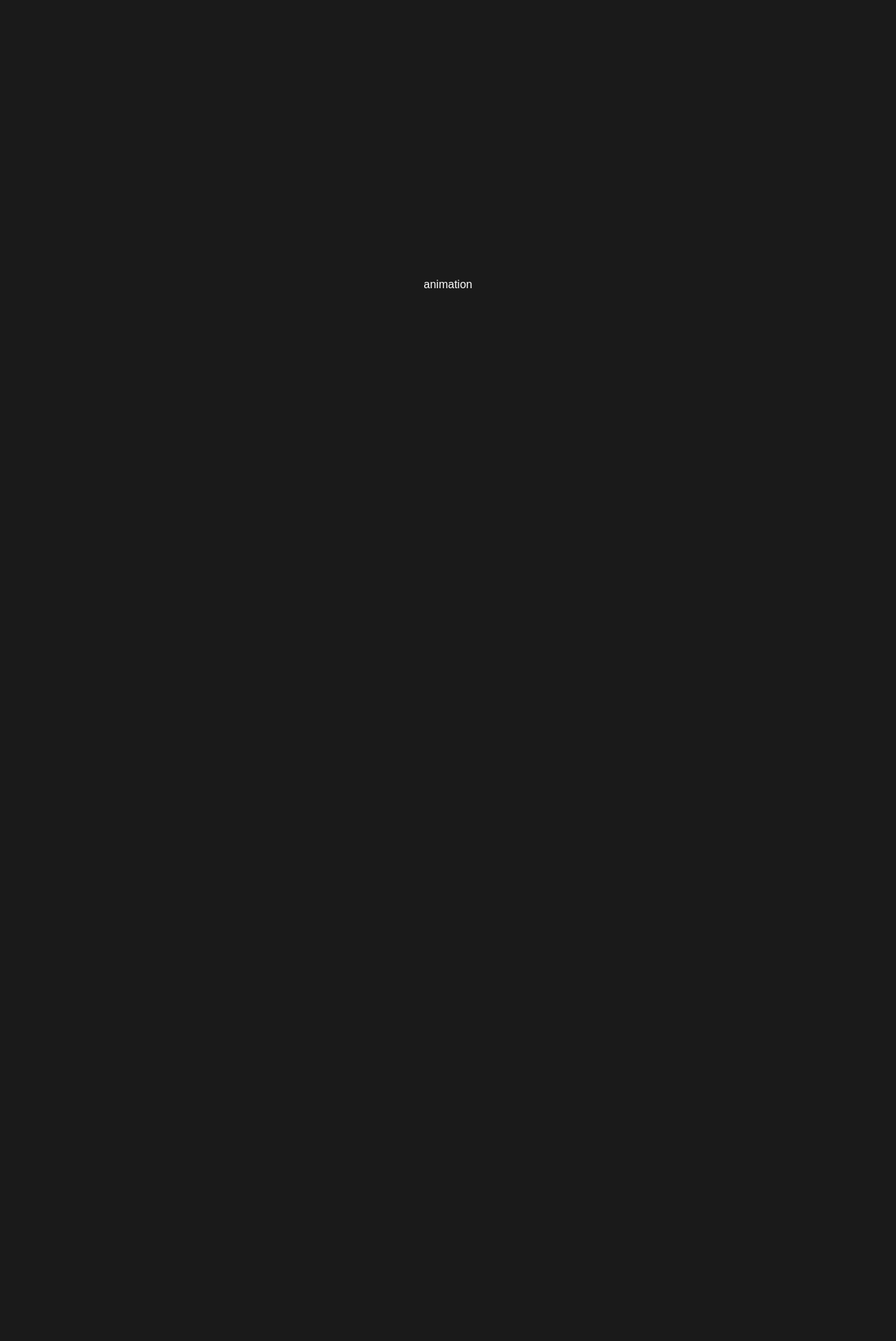
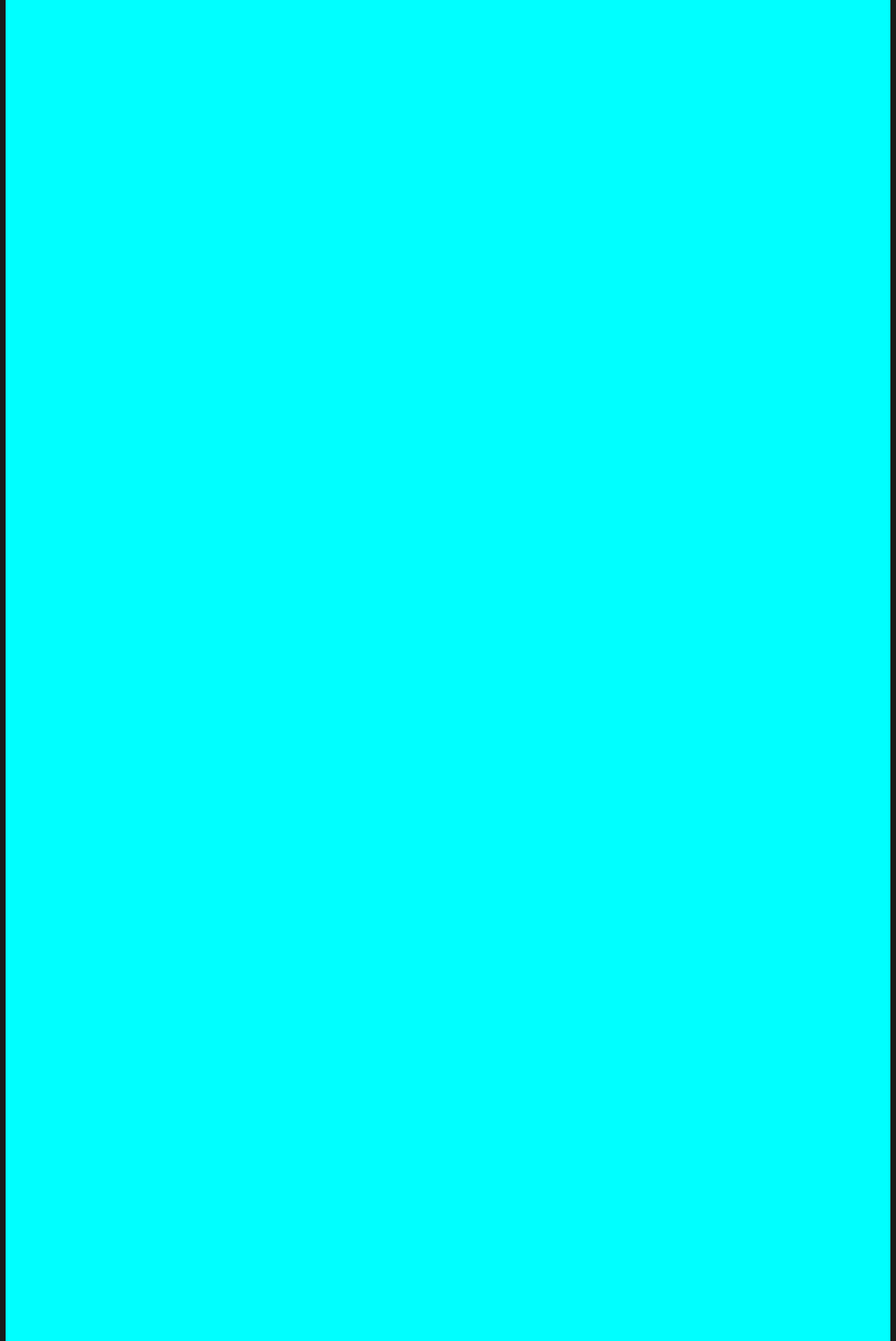
Before and after one commit to kmrkiko/Next_Portfolio, a Next.js app: page / in a window 1280 px wide. Shown: the part 880-2797 px from the top of the page at 70% size. Before the commit the page ends 2486 px from the top, so only its background shows below. Built offline with nearby package versions, Linux system fonts and the light colour scheme; a web font is replaced by a local one.

Commit message:
アニメーションコンポーネントを作成

```diff
--- a/src/components/FrontContents/FrontContents.tsx
+++ b/src/components/FrontContents/FrontContents.tsx
@@ -1,11 +1,33 @@
 import style from "./frontContents.module.css";
-import ScrollAnimationComponent from "./ScrollAnimationComponent";
+import { ScrollAnimationComponent } from "./ScrollAnimationComponent";
 
 export const FrontContens = () => {
   return (
     <div className={style.Container}>
       <div className={style.temp}>
-        <ScrollAnimationComponent />
+        <ScrollAnimationComponent transform="right">
+          <div className={style.tempContent} />
+        </ScrollAnimationComponent>
+      </div>
+      <div className={style.temp}>
+        <ScrollAnimationComponent transform="left">
+          <div className={style.tempContent} />
+        </ScrollAnimationComponent>
+      </div>
+      <div className={style.temp}>
+        <ScrollAnimationComponent transform="scale">
+          <div className={style.tempContent} />
+        </ScrollAnimationComponent>
+      </div>
+      <div className={style.temp}>
+        <ScrollAnimationComponent>
+          <div className={style.tempContent} />
+        </ScrollAnimationComponent>
+      </div>
+      <div className={style.temp}>
+        <ScrollAnimationComponent>
+          <div className={style.tempContent} />
+        </ScrollAnimationComponent>
       </div>
     </div>
   );
--- a/src/components/FrontContents/ScrollAnimationComponent.tsx
+++ b/src/components/FrontContents/ScrollAnimationComponent.tsx
@@ -1,32 +1,31 @@
 "use client";
 
-import React, { useEffect, useRef, useState } from "react";
+import React, { ReactNode, useEffect, useRef, useState } from "react";
 import styles from "./frontContents.module.css";
 
-const ScrollAnimationComponent = () => {
+export interface ScrollAnimationComponentProps {
+  transform?: transformType;
+  threshold?: number;
+  children: ReactNode;
+}
+
+export type transformType = `none` | `right` | `left` | `scale`;
+
+export const ScrollAnimationComponent = (
+  props: ScrollAnimationComponentProps
+) => {
+  const { transform = `none`, threshold = 0.5, children } = props;
   const targetRef = useRef(null);
   const [isAnimating, setIsAnimating] = useState(false);
-  const [isAnimateEnd, setIsAnimateEnd] = useState(false);
 
   useEffect(() => {
     const observer = new IntersectionObserver(
       ([entry]) => {
-        if (entry.isIntersecting && !isAnimating && !isAnimateEnd) {
+        if (entry.isIntersecting && !isAnimating) {
           setIsAnimating(true);
-
-          // アニメーションの開始
-          setTimeout(() => {
-            // アニメーションが完了したらスクロールを再度有効にする
-            console.log("!!!");
-            setIsAnimating(false);
-            setIsAnimateEnd(true);
-            if (targetRef.current) {
-              observer.unobserve(targetRef.current);
-            }
-          }, 2000); // アニメーションの時間（ミリ秒）
         }
       },
-      { threshold: 0.5 } // 要素が50%表示されたときにトリガー
+      { threshold: threshold } // 要素が50%表示されたときにトリガー
     );
 
     if (targetRef.current) {
@@ -40,16 +39,18 @@ const ScrollAnimationComponent = () => {
     };
   }, [isAnimating]);
 
+  const style =
+    transform === `right`
+      ? `${styles.rightSlideInBox} ${isAnimating ? styles.slideIn : ""}`
+      : transform === `left`
+      ? `${styles.leftSlideInBox} ${isAnimating ? styles.slideIn : ""}`
+      : transform === `scale`
+      ? `${styles.scaleBox} ${isAnimating ? styles.scale : ""}`
+      : `${styles.fadeIn} ${isAnimating ? styles.show : ""}`;
+
   return (
-    <div
-      ref={targetRef}
-      className={`${styles.fadeIn} ${
-        isAnimating || isAnimateEnd ? styles.show : ""
-      }`}
-    >
-      animation
+    <div ref={targetRef}>
+      <div className={style}>{children}</div>
     </div>
   );
 };
-
-export default ScrollAnimationComponent;
--- a/src/components/FrontContents/frontContents.module.css
+++ b/src/components/FrontContents/frontContents.module.css
@@ -3,11 +3,16 @@
   justify-content: center;
   align-items: flex-start;
   padding-top: 70px;
-  height: 300vh;
+  flex-direction: column;
 }
 
 .temp {
-  transform: translateY(150vh);
+  width: 100%;
+}
+
+.tempContent {
+  height: 1000px;
+  background-color: aqua;
 }
 
 .fadeIn {
@@ -18,3 +23,31 @@
 .show {
   opacity: 1;
 }
+
+.rightSlideInBox {
+  opacity: 0;
+  transition: opacity 1s ease-in-out, transform 1s ease;
+  transform: translateX(200%);
+}
+
+.leftSlideInBox {
+  opacity: 0;
+  transition: opacity 1s ease-in-out, transform 1s ease;
+  transform: translateX(-200%);
+}
+
+.slideIn {
+  transform: translateY(0);
+  opacity: 1;
+}
+
+.scaleBox {
+  opacity: 0;
+  transition: opacity 1s ease-in-out, scale 1s ease;
+  scale: 0;
+}
+
+.scale {
+  scale: 1;
+  opacity: 1;
+}
```
